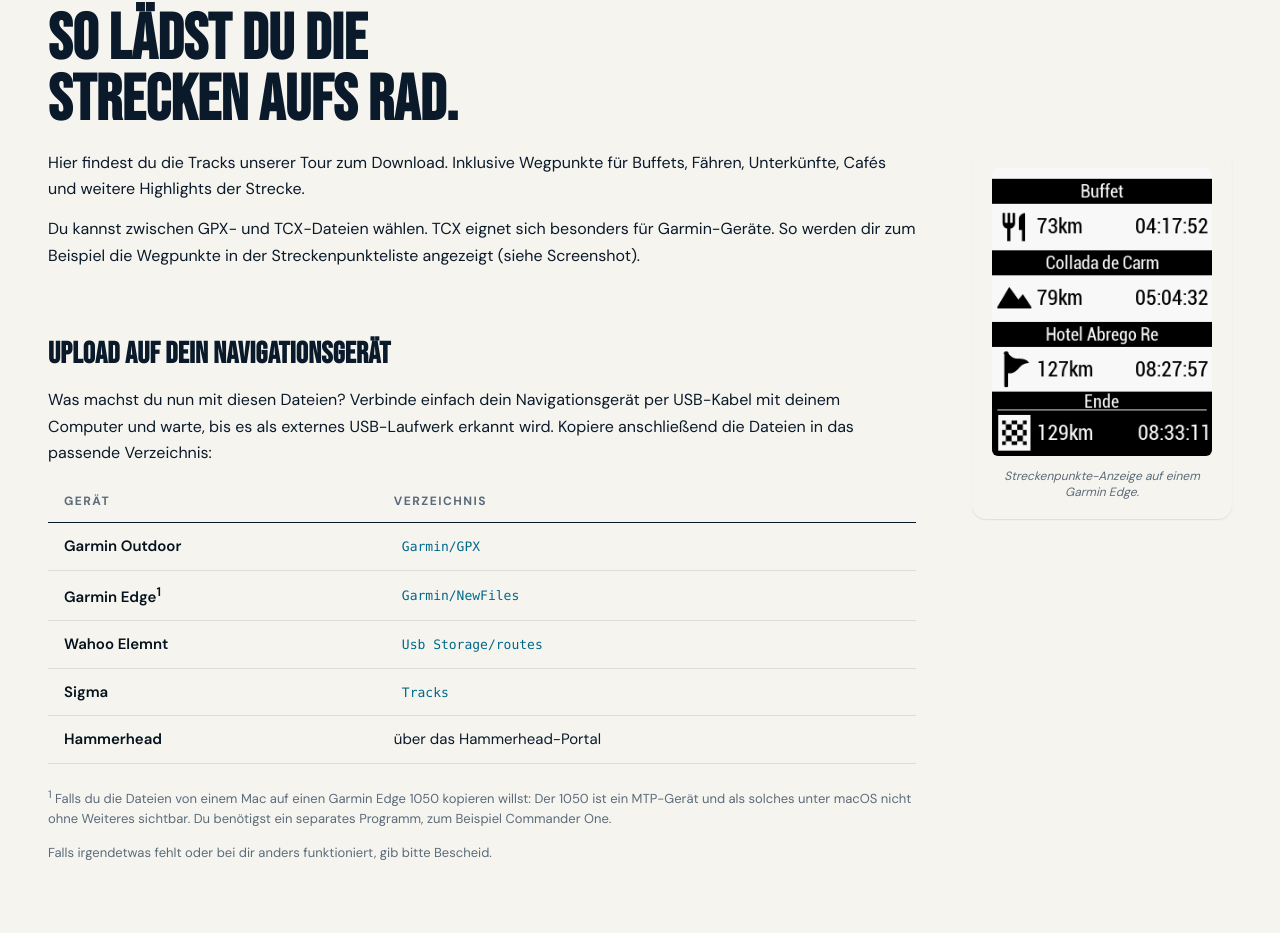
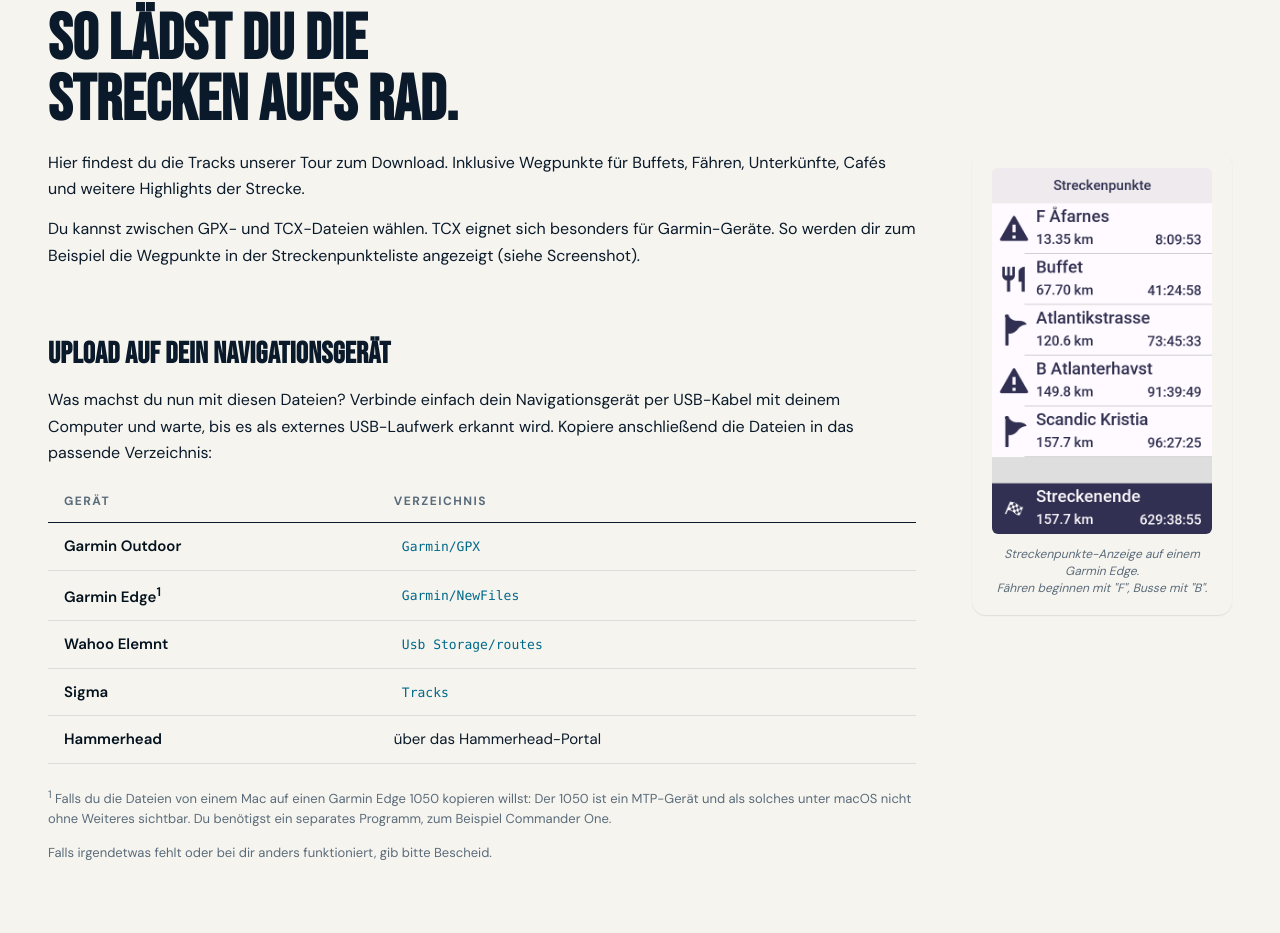
Before and after one commit to todofixme/touren, a React (Vite) app in the folder norwegen/: page /norwegen/tracks in a window 1280 px wide. Shown: the part 811-1744 px from the top of the page. Built offline with nearby package versions, Linux system fonts and the light colour scheme.

Commit message:
feat: new Garmin screenshots

```diff
--- a/norwegen/src/pages/TracksPage.tsx
+++ b/norwegen/src/pages/TracksPage.tsx
@@ -54,8 +54,12 @@ export default function TracksPage() {
                Streckenpunkteliste angezeigt (siehe Screenshot).</p>
           </div>
           <figure className="howto-screenshot">
-            <img src="assets/screenshot_garmin.png" alt="Garmin-Anzeige mit Wegpunkten" />
-            <figcaption>Streckenpunkte-Anzeige auf einem Garmin Edge.</figcaption>
+            <img src="assets/screenshot_garmin_1050.png" alt="Garmin-Anzeige mit Wegpunkten" />
+            <figcaption>
+              Streckenpunkte-Anzeige auf einem Garmin Edge.
+              <br />
+              Fähren beginnen mit "F", Busse mit "B".
+            </figcaption>
           </figure>
           <div className="howto-block howto-upload">
             <h3>Upload auf dein Navigationsgerät</h3>
```
Also changed, not shown: norwegen/public/assets/screenshot_garmin_1050.png (added), norwegen/public/assets/screenshot_garmin_830.png (added).
